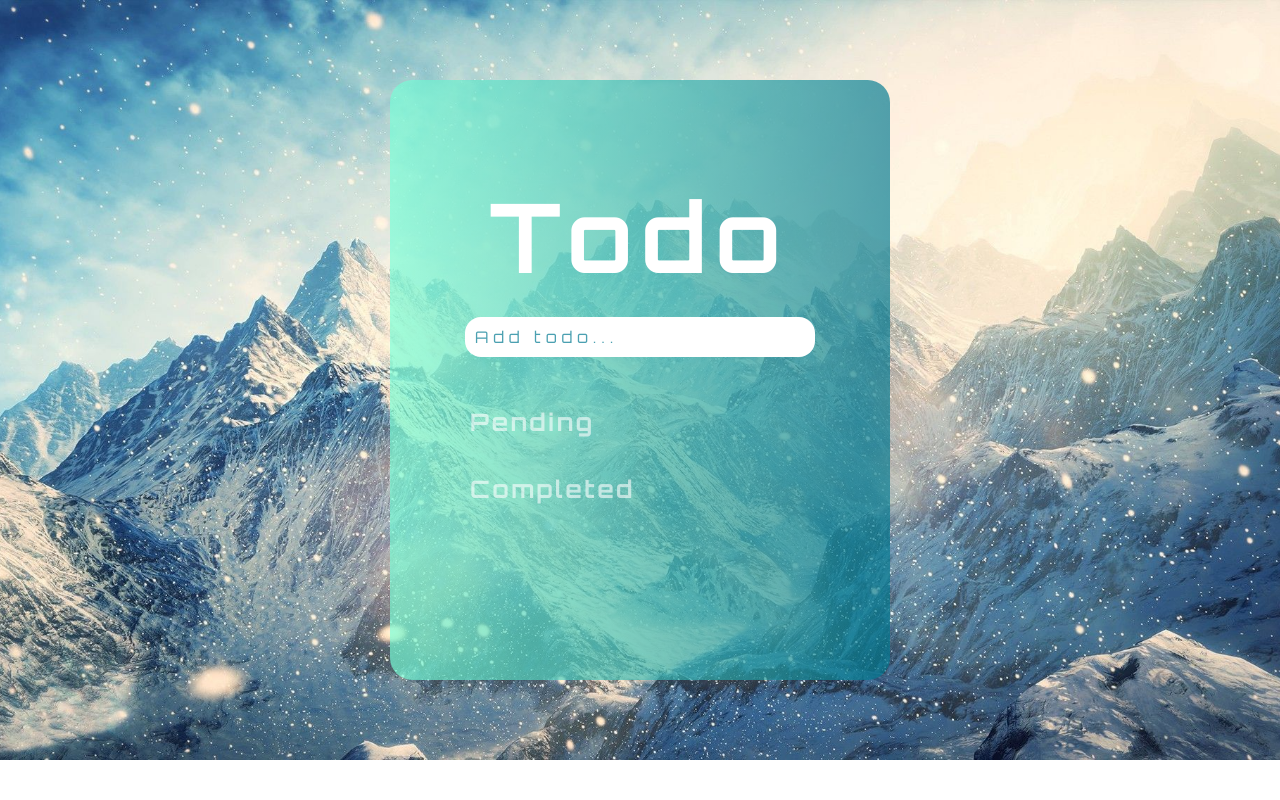
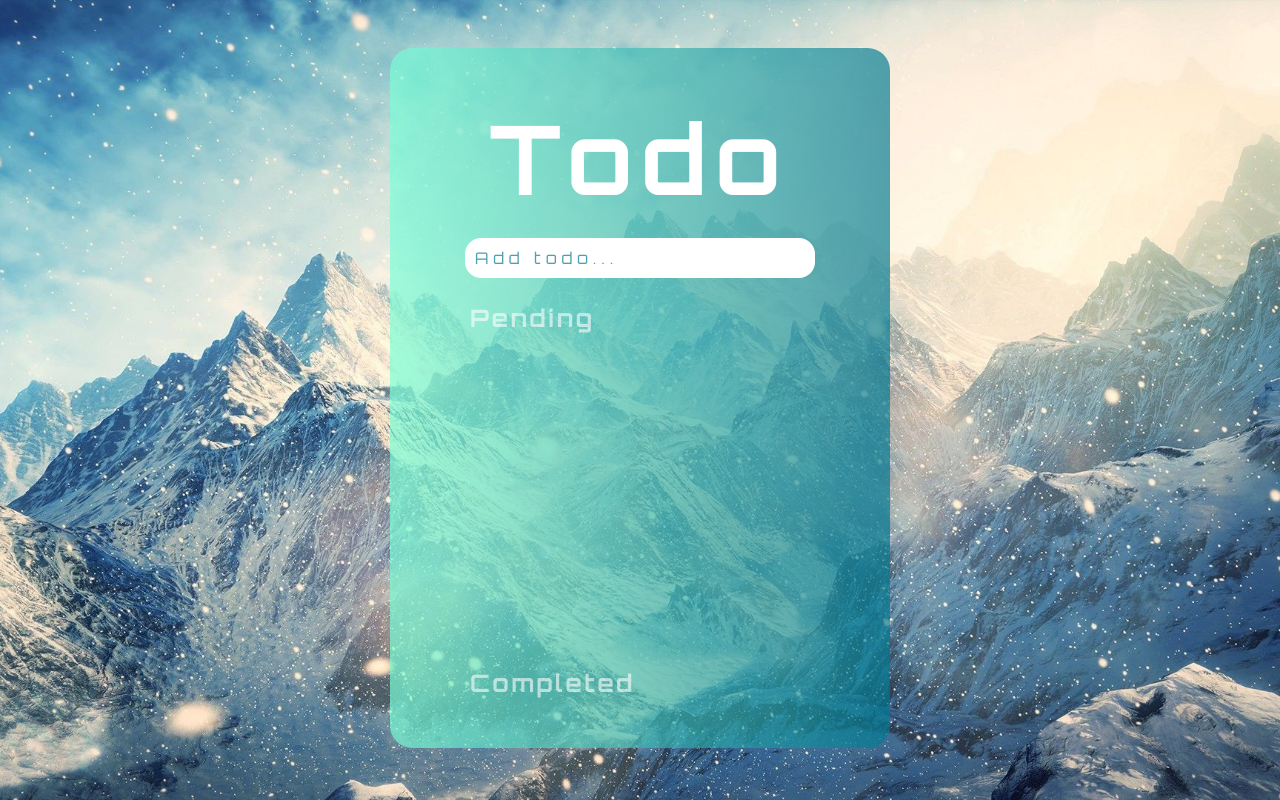
Before and after one commit to Amirmoh10/TodoListApp, a React (Create React App) app: page / in a window 1280 px wide. Built offline with nearby package versions, Linux system fonts and the light colour scheme.

Commit message:
updated commit

```diff
--- a/public/index.html
+++ b/public/index.html
@@ -14,6 +14,8 @@
     <link rel="manifest" href="%PUBLIC_URL%/manifest.json" />
       <link href="https://fonts.googleapis.com/css2?family=Roboto+Mono:wght@300;400&display=swap" rel="stylesheet">
 <link href="https://fonts.googleapis.com/css2?family=Orbitron:wght@400;500;600;700&display=swap" rel="stylesheet">
+<script src="https://kit.fontawesome.com/1095626569.js" crossorigin="anonymous"></script>
+
 
     <title>React App</title>
 
--- a/src/App.css
+++ b/src/App.css
@@ -4,20 +4,40 @@
   padding: 0;
 }
 
+html {
+  height: 100%;
+}
 body {
   background-image: url(./todoBackground.jpg);
   background-size: cover;
   background-position: top;
   background-repeat: no-repeat;
 }
+::-webkit-scrollbar {
+  width: 10px;
+}
+
+/* Track */
+::-webkit-scrollbar-track {
+  box-shadow: inset 0 0 5px white;
+  border-radius: 10px;
+}
+
+/* Handle */
+::-webkit-scrollbar-thumb {
+  background: rgba(120, 255, 215, 0.199);
+  border-radius: 10px;
+}
+
+/* Handle on hover */
 
 .app {
   text-align: center;
   display: flex;
   flex-direction: column;
   max-width: 500px;
-  min-height: 600px;
-  margin: 5em auto;
+  min-height: 700px;
+  margin: 3em auto;
   border-radius: 1.4em;
   background: #007991;
   background: -webkit-linear-gradient(
@@ -33,9 +53,10 @@ body {
 }
 
 .title {
+  margin-top: 10%;
   text-align: center;
   font-size: 6em;
-  padding-bottom: 21px;
+  padding: 0;
   font-family: "Orbitron", sans-serif;
   letter-spacing: 10px;
   color: white;
@@ -52,7 +73,7 @@ input {
   color: #007991;
   letter-spacing: 3px;
   width: 70%;
-  margin: 0 auto 10% auto;
+  margin: 4% auto 0 auto;
 }
 
 ::placeholder {
@@ -61,18 +82,28 @@ input {
   letter-spacing: 5px;
 }
 
-.sectionsContainer {
+.pendingSection {
+  height: 420px;
+  display: flex;
+  flex-direction: column;
+  justify-content: space-between;
+  margin-top: 5%;
+  overflow: auto;
+}
+.sectionContainer {
   text-align: start;
   font-family: "Orbitron", sans-serif;
   font-size: 16px;
   letter-spacing: 2.5px;
   width: 350px;
   margin-left: 5em;
-  padding: 0 1% 2em 0;
+  padding: 0 1% 5% 0;
 }
 
-.pendingSection {
-  margin-bottom: 1%;
+.todoContainer {
+  overflow-y: scroll;
+
+  max-height: 160px;
 }
 
 .dimmedSectiontTitle {
@@ -92,16 +123,51 @@ input {
   display: flex;
   justify-content: space-between;
   align-items: center;
+  padding: 4px 0;
   border-bottom: 1px solid white;
   color: #007991;
 }
 
-.buttons {
-  padding-top: 1%;
+.pendingSectionButtons {
+  width: 60px;
+  height: 30px;
+  display: flex;
+  justify-content: space-between;
 }
 
-.buttons .checkButton {
-  margin-right: 0.5em;
+.CompleteSectionButton {
+  width: 60px;
+  height: 30px;
+  display: flex;
+  justify-content: flex-end;
+}
+
+.pendingSectionButtons .completeButton {
+  display: flex;
+  flex-direction: column;
+  justify-content: center;
+  align-items: center;
+  color: white;
+  text-align: center;
+  font-size: 14px;
+  background-color: green;
+  border-radius: 50%;
+  padding-left: 10%;
+  padding-right: 5%;
+}
+
+.deleteButton {
+  display: flex;
+  flex-direction: column;
+  justify-content: center;
+  align-items: center;
+  color: white;
+  text-align: center;
+  font-size: 14px;
+  background-color: red;
+  border-radius: 50%;
+  padding-left: 15%;
+  padding-right: 10%;
 }
 
 @media screen and (min-width: 480px) {
--- a/src/App.js
+++ b/src/App.js
@@ -51,8 +51,6 @@ function App() {
           deleteTodo={deleteTodo}
           sectionList={pendingTodos}
         />
-      </div>
-      <div className="completedSection">
         <TodoList
           sectionTitle="completed"
           sectionList={completedTodos}
@@ -65,42 +63,48 @@ function App() {
 
 function TodoList({ sectionTitle, completeTodo, deleteTodo, sectionList }) {
   return (
-    <div className="sectionsContainer">
-      <div
+    <div className="sectionContainer">
+      <h2
         className={
           sectionList.length > 0 ? "boldSectionTitle" : "dimmedSectiontTitle"
         }
       >
-        <h2>
         {sectionTitle === "pending"
           ? sectionTypeTitle.pending
           : sectionTypeTitle.completed}
       </h2>
-      </div>
+      <div className="todoContainer">
         {sectionList.map((todo, index) => (
           <div className="todoItem" key={index}>
             <span> {todo} </span>
-          <div className="buttons">
-            {sectionTitle === "completed" ? null : (
+            {sectionTitle === "pending" ? (
+              <div className="pendingSectionButtons">
                 <span
-                role="img"
-                aria-label="Complete"
-                className="checkButton"
+                  className="completeButton"
                   onClick={() => completeTodo(index)}
                 >
-                ✅
+                  <i class="fas fa-check"></i>
                 </span>
-            )}
                 <span
-              role="img"
-              aria-label="Delete"
+                  className="deleteButton"
                   onClick={() => deleteTodo(index, sectionTitle)}
                 >
-              ❌ />
+                  <i class="fas fa-times"></i>
                 </span>
               </div>
+            ) : (
+              <div className="CompleteSectionButton">
+                <span
+                  className="deleteButton"
+                  onClick={() => deleteTodo(index, sectionTitle)}
+                >
+                  <i class="fas fa-times"></i>
+                </span>
+              </div>
+            )}
           </div>
         ))}
+      </div>
     </div>
   );
 }
```
Lines whose indentation alone changed are shown as unchanged.
